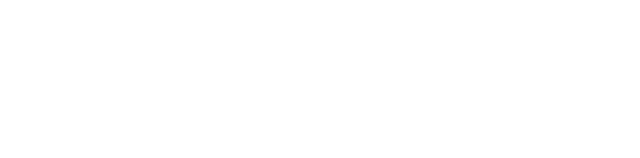
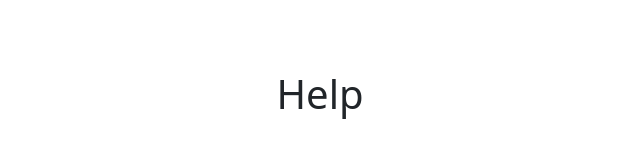
Before and after one commit to n4neha121/ReactProject, a React (Vite) app: page /help in a window 1280 px wide. Before the commit this address had no page. Shown: the part 202-360 px from the top of the page, without its empty margins (320-960 px from the left). Built offline with nearby package versions, Linux system fonts and the light colour scheme; sample sign-in values are in the browser's storage.

Commit message:
changesss

```diff
--- /dev/null
+++ b/src/Pages/Help.tsx
@@ -0,0 +1,11 @@
+import React from 'react'
+
+const Help = () => {
+  return (
+    <div>
+      <h1>Help </h1>
+    </div>
+  )
+}
+
+export default Help;
--- a/src/Pages/HomePage.tsx
+++ b/src/Pages/HomePage.tsx
@@ -21,7 +21,7 @@ const Home: FC = () => {
         { text: "Forums", navigation: '/forum' },  // Change to lowercase
         { text: "Start Selling", navigation: '/selling' },
         { text: "Our Products", navigation: '/product' },
-        { text: "Help", action: () => setIsOpenModal(true) }
+        { text: "Help", navigation: '/help'  }
     ];
 
     const handleLogout = () => {
--- a/src/Routings.tsx
+++ b/src/Routings.tsx
@@ -5,6 +5,7 @@ import Products from "./Pages/Products";
 import Forum from "./Pages/Forums";
 import Selling from "./Pages/Selling";
 import PrivateRoute from "./PrivateRouting";
+import Help from "./Pages/Help";
 
 const Routings = () => {
     return (
@@ -14,6 +15,7 @@ const Routings = () => {
             <Route path="forum" element={<PrivateRoute element={<Forum />} />} />
             <Route path="selling" element={<PrivateRoute element={<Selling />} />} />
             <Route path="product" element={<PrivateRoute element={<Products />} />} />
+            <Route path="help" element={<PrivateRoute element={<Help />} />} />
         </Routes>
 
     )
```
